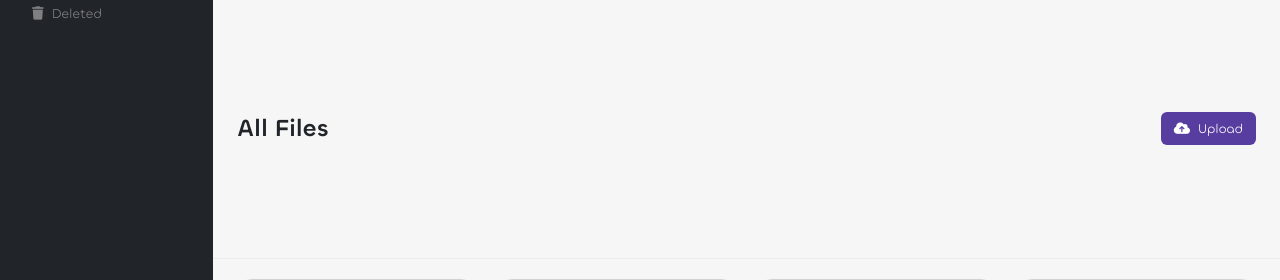
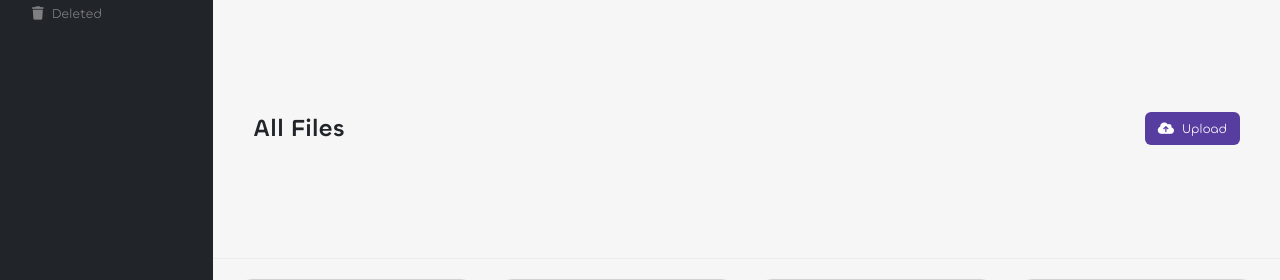
Before and after one commit to Chixide1/Cloudstore, a Django app: page /dashboard/ in a window 1280 px wide. Shown: the part 261-541 px from the top of the page. Run offline with Django 5.2, Linux system fonts and the light colour scheme; style sheets or scripts are compiled from the project's sources; some libraries are stand-ins or nearby versions.

Commit message:
added more padding to the upload section

```diff
--- a/apps/filestore/templates/_dashboard.html
+++ b/apps/filestore/templates/_dashboard.html
@@ -1,4 +1,4 @@
-<div class="w-100 dashboard__upload d-flex align-items-center justify-content-between px-4">
+<div class="w-100 dashboard__upload d-flex align-items-center justify-content-between">
     <h4 class="m-0" style="font-weight: 550;">All Files</h4>
     <button class="btn btn--accent"><i class="fa-solid fa-cloud-arrow-up"></i><span class="ps-2">Upload</span></button>
 </div>
--- a/assets/sass/base.css
+++ b/assets/sass/base.css
@@ -153,7 +153,8 @@ body {
   .dashboard__upload {
     background-color: #F6F6F6;
     height: 10vh;
-    border-bottom: 1px solid var(--bs-gray-200); }
+    border-bottom: 1px solid var(--bs-gray-200);
+    padding-inline: 3em; }
   .dashboard__card {
     border-radius: 20px; }
 
--- a/assets/sass/components/_filestore.scss
+++ b/assets/sass/components/_filestore.scss
@@ -94,6 +94,7 @@
         background-color: $background-color-1;
         height: 10vh;
         border-bottom: 1px solid var(--bs-gray-200);
+        padding-inline: 3em;
     }
 
     &__card {
```
Also changed, not shown: 1 other file.
